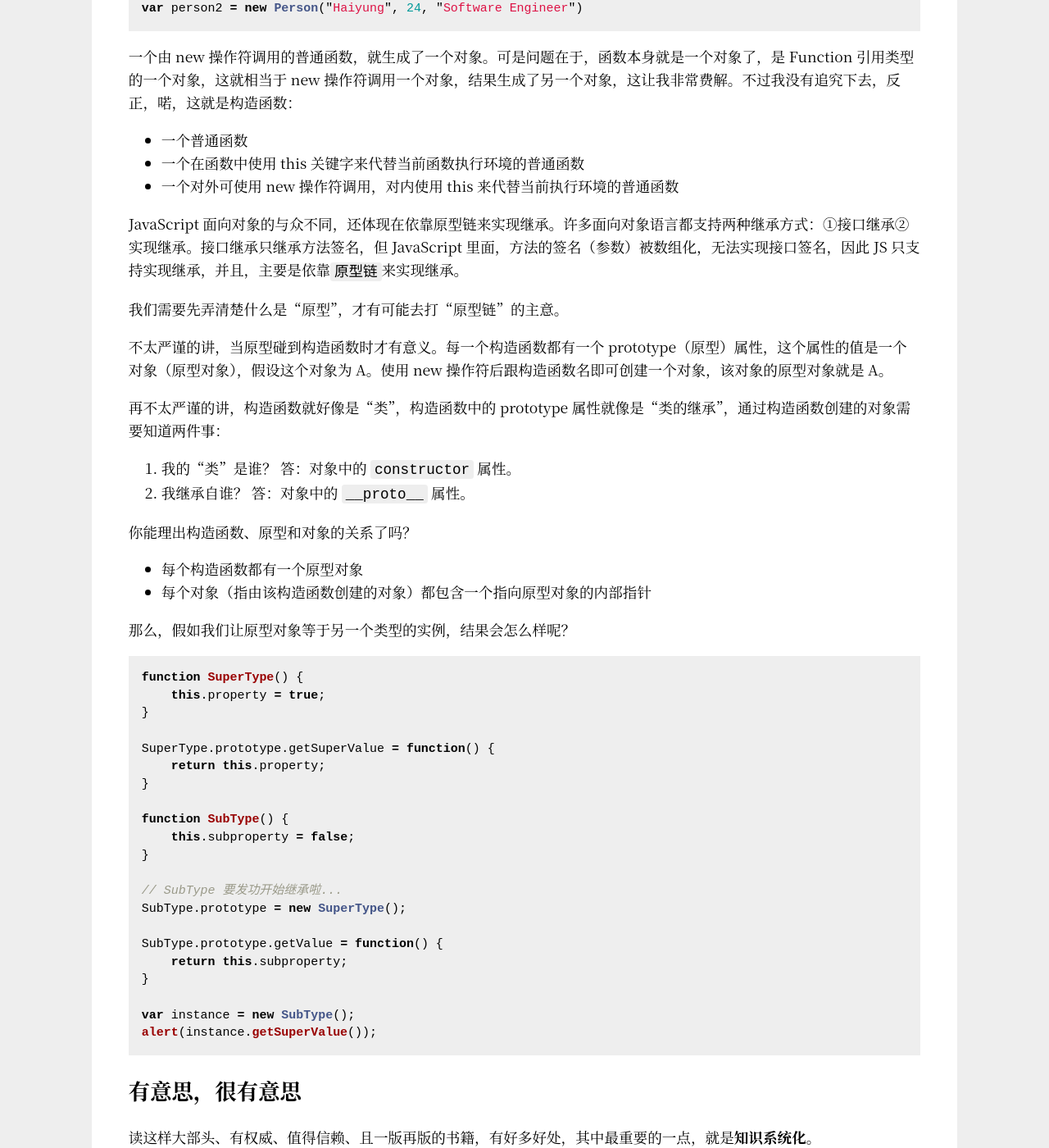
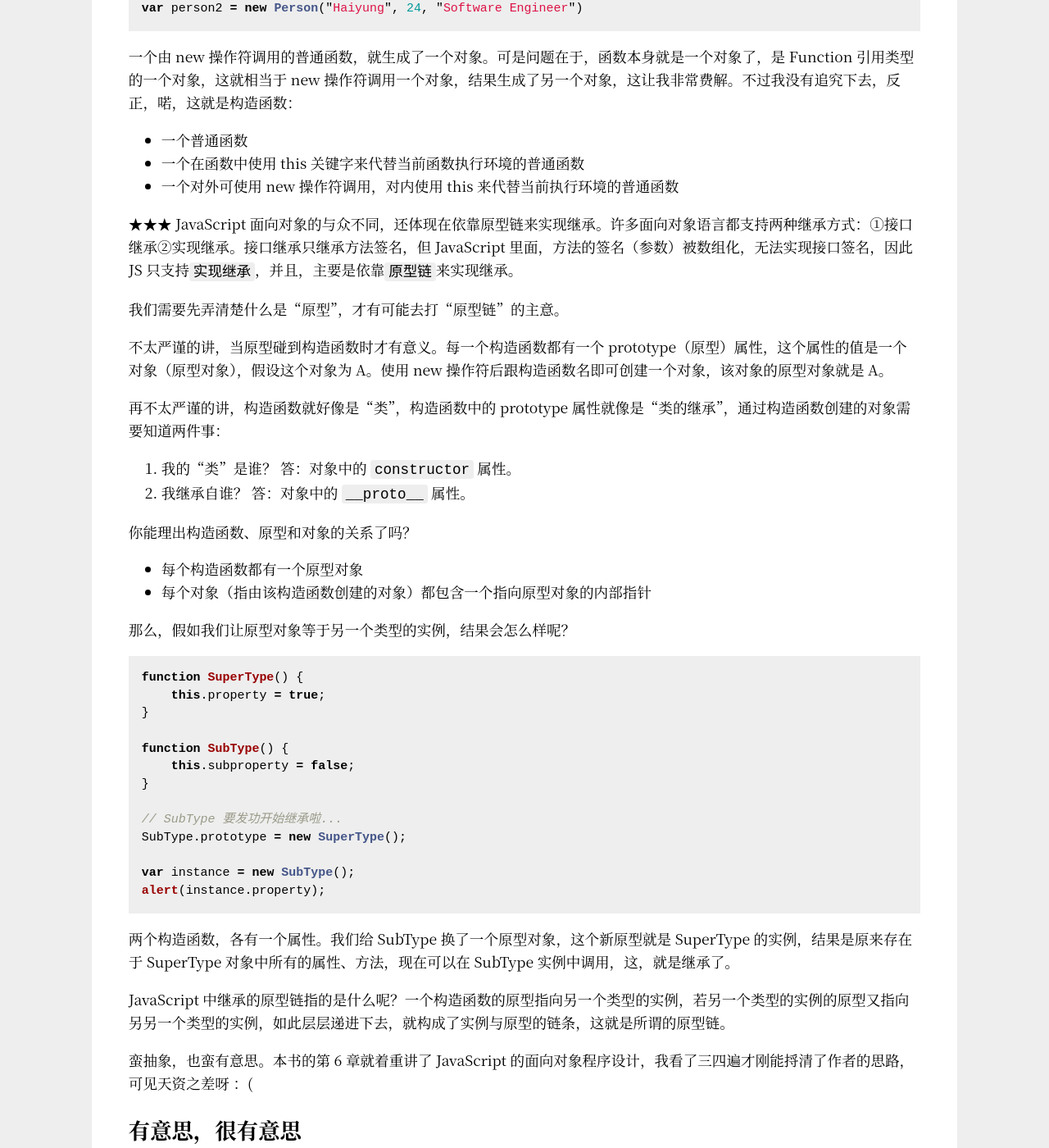
Before and after one commit to Haiyung/haiyung.github.io, a Jekyll site: the page built from _posts/2019-12-25-after-reading-professional-js-for-web-devs.md, in a window 1280 px wide and 1400 px high, scrolled down 4097 px. Shown: the whole window at 82% size. Built offline with Jekyll 4.4.1, drawn with Linux system fonts in a browser that asks for light colours; some of the changed text lies outside the part shown.

Commit message:
update one article about JS

````diff
--- a/_posts/2019-12-25-after-reading-professional-js-for-web-devs.md
+++ b/_posts/2019-12-25-after-reading-professional-js-for-web-devs.md
@@ -93,7 +93,7 @@ JavaScript 里第一个让我觉得有意思的点是它的变量。如果习惯
 
 我们所认为的“传统的、地道的”面向对象首先要有类，“类”就相当于“图纸”，里面定义好你要描述的事物所具有的**属性**和**方法**；接着，通过这“图纸”可以创建出任意多个具有相同属性和方法的“实体”，我们称这“实体”为“对象”。
 
-JavaScript 面向对象的与众不同，首先就体现在对“对象”的定义上。别人有`属性`和`方法`之分，JS 却似乎并不打算 care 这些区分，一棍子全部打成`名值对`，我理解的 JS 的对象，跟 Java 中的 map 数据类型差不多，你看：
+★★★ JavaScript 面向对象的与众不同，首先就体现在对“对象”的定义上。别人有`属性`和`方法`之分，JS 却似乎并不打算 care 这些区分，一棍子全部打成`名值对`，我理解的 JS 的对象，跟 Java 中的 map 数据类型差不多，你看：
 
 ```javascript
 var person = {
@@ -107,7 +107,7 @@ var person = {
 };
 ```
 
-JavaScript 面向对象的与众不同，体现在创建对象的方式上。除去通过 Object 构造函数和对象字面量来创建单一对象外，还有 *名字很高端实际就那样* 的“工厂模式”，这些方式并没有什么，Java 里很常见，最让我赞叹的，是它的“构造函数模式”，你看：
+★★★ JavaScript 面向对象的与众不同，体现在创建对象的方式上。除去通过 Object 构造函数和对象字面量来创建单一对象外，还有 *名字很高端实际就那样* 的“工厂模式”，这些方式并没有什么，Java 里很常见，最让我赞叹的，是它的“构造函数模式”，你看：
 
 ```javascript
 function Person(name, age, job) {
@@ -129,7 +129,7 @@ var person2 = new Person("Haiyung", 24, "Software Engineer")
 - 一个在函数中使用 this 关键字来代替当前函数执行环境的普通函数
 - 一个对外可使用 new 操作符调用，对内使用 this 来代替当前执行环境的普通函数
 
-JavaScript 面向对象的与众不同，还体现在依靠原型链来实现继承。许多面向对象语言都支持两种继承方式：➀接口继承➁实现继承。接口继承只继承方法签名，但 JavaScript 里面，方法的签名（参数）被数组化，无法实现接口签名，因此 JS 只支持实现继承，并且，主要是依靠`原型链`来实现继承。
+★★★ JavaScript 面向对象的与众不同，还体现在依靠原型链来实现继承。许多面向对象语言都支持两种继承方式：➀接口继承➁实现继承。接口继承只继承方法签名，但 JavaScript 里面，方法的签名（参数）被数组化，无法实现接口签名，因此 JS 只支持`实现继承`，并且，主要是依靠`原型链`来实现继承。
 
 我们需要先弄清楚什么是“原型”，才有可能去打“原型链”的主意。
 
@@ -152,10 +152,6 @@ function SuperType() {
     this.property = true;
 }
 
-SuperType.prototype.getSuperValue = function() {
-    return this.property;
-}
-
 function SubType() {
     this.subproperty = false;
 }
@@ -163,15 +159,15 @@ function SubType() {
 // SubType 要发功开始继承啦...
 SubType.prototype = new SuperType();
 
-SubType.prototype.getValue = function() {
-    return this.subproperty;
-}
-
 var instance = new SubType();
-alert(instance.getSuperValue());
+alert(instance.property);
 ```
 
+两个构造函数，各有一个属性。我们给 SubType 换了一个原型对象，这个新原型就是 SuperType 的实例，结果是原来存在于 SuperType 对象中所有的属性、方法，现在可以在 SubType 实例中调用，这，就是继承了。
 
+JavaScript 中继承的原型链指的是什么呢？一个构造函数的原型指向另一个类型的实例，若另一个类型的实例的原型又指向另另一个类型的实例，如此层层递进下去，就构成了实例与原型的链条，这就是所谓的原型链。
+
+蛮抽象，也蛮有意思。本书的第 6 章就着重讲了 JavaScript 的面向对象程序设计，我看了三四遍才刚能捋清了作者的思路，可见天资之差呀 ：(
 
 ## 有意思，很有意思
 
````
